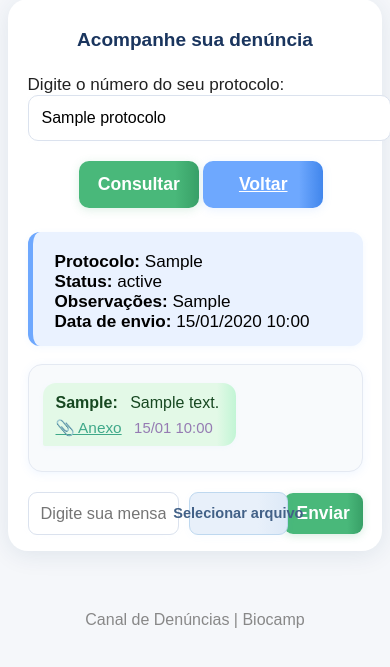
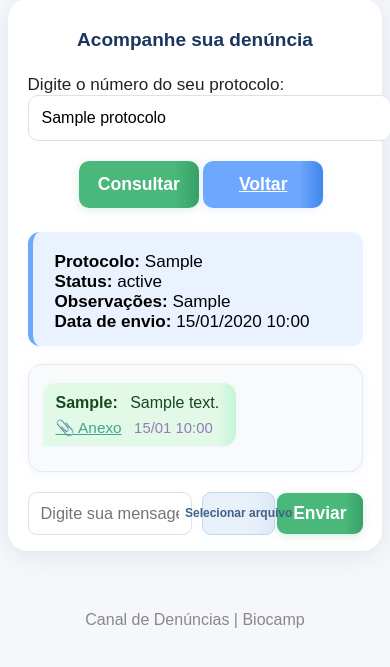
Before and after one commit to Biocamp/canal-denuncias, a Flask app: template templates/consulta.html in a window 390 px wide. Shown: the part 61-728 px from the top of the page. Run offline with Flask 3, Linux system fonts and the light colour scheme; tables that the repository leaves empty hold one stand-in row (values such as "Sample post"); the template is opened without the code that fills it: values that come from a table or form of the project are taken from there, most other values are stand-ins (such as "Sample title", 1, 10 or a date in 2020).

Commit message:
Alinha botões, ajusta cores e resolve sobreposição no formulário de chat

```diff
--- a/templates/consulta.html
+++ b/templates/consulta.html
@@ -11,7 +11,6 @@
         label { font-size: 1.07rem; color: #222; margin-bottom: 0; }
         input[type="text"], input[type="email"] { width: 100%; padding: 13px; border-radius: 10px; border: 1.2px solid #dbe2ee; font-size: 1rem; box-shadow: 0 1.5px 7px #eaf3ff1c; transition: border .18s; outline: none; }
         input[type="text"]:focus, input[type="email"]:focus { border-color: #6ea8fe; }
-
         .btn-consultar {
             background: linear-gradient(90deg,#49b87a 80%,#38a067 100%);
             color: #fff !important;
@@ -86,12 +85,12 @@
         .chat-form input[type="text"] { flex: 2; min-width: 0; border-radius: 9px; border: 1.2px solid #dbe2ee; padding: 11px 12px; font-size: 1.02rem; box-shadow: 0 1.5px 7px #eaf3ff1c; transition: border .17s; }
         .chat-form input[type="text"]:focus { border-color: #6ea8fe; }
 
-        /* Ajuste do botão "Selecionar arquivo" para evitar sobreposição */
+        /* Botão "Selecionar arquivo" ajustado */
         .input-file-wrap {
             position: relative;
-            flex: 0 1 100px;
-            min-width: 85px;
-            max-width: 110px;
+            flex: 0 1 80px;
+            min-width: 65px;
+            max-width: 95px;
             display: flex;
             align-items: center;
         }
@@ -109,15 +108,15 @@
             align-items: center;
             justify-content: center;
             width: 100%;
-            max-width: 110px;
+            max-width: 90px;
             height: 41px;
             background: linear-gradient(90deg,#e8f0fa 70%, #dde9f7 100%);
             color: #426187;
             border-radius: 9px;
-            padding: 0 6px;
+            padding: 0 3px;
             text-align: center;
             font-weight: 700;
-            font-size: 0.97rem;
+            font-size: 0.80rem;
             box-shadow: 0 2px 8px #6ea8fe0a;
             border: 1px solid #bed8ef;
             cursor: pointer;
@@ -133,8 +132,8 @@
             .card-custom { padding: 14px 5vw 16px 5vw; }
             h2 { font-size: 1.19rem; }
             .chat-form button { min-width: 72px; padding: 11px 8px;}
-            .input-file-wrap { min-width: 65px; max-width: 85px; }
-            .label-file { font-size: .91rem; max-width: 85px; }
+            .input-file-wrap { min-width: 55px; max-width: 65px; }
+            .label-file { font-size: .75rem; max-width: 65px; }
         }
     </style>
 </head>
```
